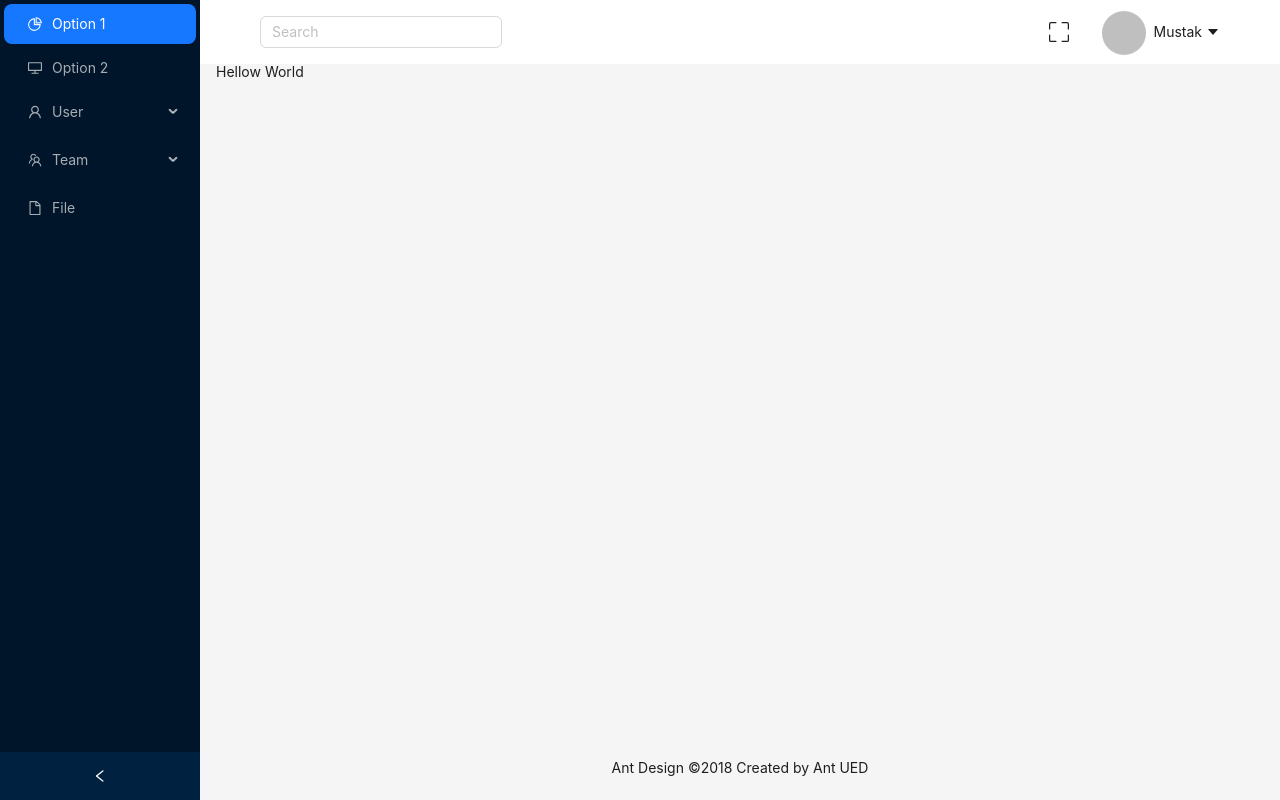
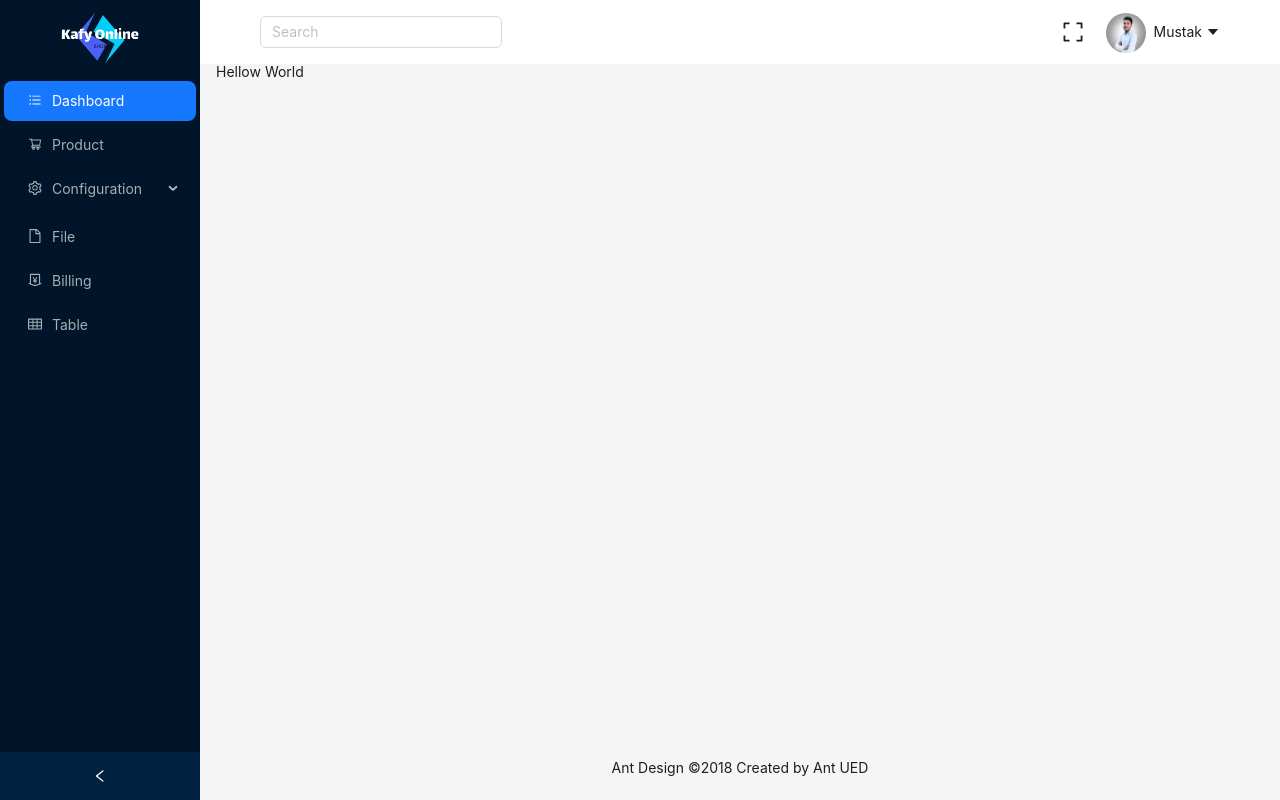
Before and after one commit to MustakAhmedKafy/vue-ant-dashboard, a Vue app: page / in a window 1280 px wide. Built offline with nearby package versions, Linux system fonts and the light colour scheme.

Commit message:
sider menu change

```diff
--- a/src/components/layout/SideBar.vue
+++ b/src/components/layout/SideBar.vue
@@ -1,47 +1,69 @@
 <script setup>
-import { TeamOutlined, PieChartOutlined, DesktopOutlined, UserOutlined, FileOutlined   } from '@ant-design/icons-vue';
-import { ref } from 'vue';
-const collapsed = ref(false);
-const selectedKeys = ref(['1']);
+import {
+  TableOutlined,
+  BarsOutlined,
+  ShoppingCartOutlined,
+  SettingOutlined,
+  FileOutlined,
+  MoneyCollectOutlined
+} from '@ant-design/icons-vue'
+import { ref } from 'vue'
+const collapsed = ref(false)
+const selectedKeys = ref(['1'])
+const logo = 'logo.png'
 </script>
 
 <template>
   <a-layout-sider v-model:collapsed="collapsed" collapsible>
-      <div class="logo" />
+    <div class="logo">
+      <img :src="logo" alt="" />
+    </div>
     <a-menu v-model:selectedKeys="selectedKeys" theme="dark" mode="inline">
       <a-menu-item key="1">
-          <pie-chart-outlined />
-          <span>Option 1</span>
+        <BarsOutlined />
+        <span>Dashboard</span>
       </a-menu-item>
       <a-menu-item key="2">
-          <desktop-outlined />
-          <span>Option 2</span>
+        <ShoppingCartOutlined />
+        <span>Product</span>
       </a-menu-item>
       <a-sub-menu key="sub1">
         <template #title>
           <span>
-              <user-outlined />
-              <span>User</span>
+            <SettingOutlined />
+            <span>Configuration</span>
           </span>
         </template>
-          <a-menu-item key="3">Tom</a-menu-item>
-          <a-menu-item key="4">Bill</a-menu-item>
-          <a-menu-item key="5">Alex</a-menu-item>
+        <a-menu-item key="3">Branch</a-menu-item>
+        <a-menu-item key="4">Create Menu</a-menu-item>
+        <a-menu-item key="5">Item</a-menu-item>
+        <a-menu-item key="6">Discounts</a-menu-item>
+        <a-menu-item key="7">Spalash Screen Image</a-menu-item>
+        <a-menu-item key="8">Add Product Property</a-menu-item>
       </a-sub-menu>
-        <a-sub-menu key="sub2">
-          <template #title>
-            <span>
-              <team-outlined />
-              <span>Team</span>
-            </span>
-          </template>
-          <a-menu-item key="6">Team 1</a-menu-item>
-          <a-menu-item key="8">Team 2</a-menu-item>
-        </a-sub-menu>
+
       <a-menu-item key="9">
         <file-outlined />
         <span>File</span>
       </a-menu-item>
+      <a-menu-item key="9">
+        <MoneyCollectOutlined />
+        <span>Billing</span>
+      </a-menu-item>
+      <a-menu-item key="10">
+        <TableOutlined />
+        <span>Table</span>
+      </a-menu-item>
     </a-menu>
   </a-layout-sider>
 </template>
+
+<style scoped>
+.logo {
+  text-align: center;
+  padding: 10px 0px;
+}
+.logo img {
+  width: 80px;
+}
+</style>
--- a/src/components/layout/TopHeader.vue
+++ b/src/components/layout/TopHeader.vue
@@ -1,6 +1,12 @@
 <script setup>
 import { ref } from 'vue'
-import { CaretDownOutlined, LoginOutlined } from '@ant-design/icons-vue'
+import {
+  CaretDownOutlined,
+  LoginOutlined,
+  ExpandOutlined,
+  UserOutlined
+} from '@ant-design/icons-vue'
+const adminPic = 'admin.jpg'
 const value = ref('')
 const isFullScreen = ref(false)
 const toggleFullScreen = () => {
@@ -47,41 +53,20 @@ const toggleFullScreen = () => {
     </a-menu>
 
     <a-space>
-      <a-menu
-
-        style=""
+      <a-menu style="">
+        <a-button
+          @click="toggleFullScreen"
+          style="border: 0px; display: flex; align-items: center; box-shadow: none; font-size: 20px"
         >
-        <a-button  @click="toggleFullScreen" style="border: 0px; display: flex; align-items: center; margin-right: 10px; box-shadow: none;">
-          <svg
-          xmlns="http://www.w3.org/2000/svg"
-          width="20"
-          height="20"
-          fill="currentColor"
-          class="bi bi-fullscreen"
-          viewBox="0 0 16 16"
-        >
-          <path
-            d="M1.5 1a.5.5 0 0 0-.5.5v4a.5.5 0 0 1-1 0v-4A1.5 1.5 0 0 1 1.5 0h4a.5.5 0 0 1 0 1zM10 .5a.5.5 0 0 1 .5-.5h4A1.5 1.5 0 0 1 16 1.5v4a.5.5 0 0 1-1 0v-4a.5.5 0 0 0-.5-.5h-4a.5.5 0 0 1-.5-.5M.5 10a.5.5 0 0 1 .5.5v4a.5.5 0 0 0 .5.5h4a.5.5 0 0 1 0 1h-4A1.5 1.5 0 0 1 0 14.5v-4a.5.5 0 0 1 .5-.5m15 0a.5.5 0 0 1 .5.5v4a1.5 1.5 0 0 1-1.5 1.5h-4a.5.5 0 0 1 0-1h4a.5.5 0 0 0 .5-.5v-4a.5.5 0 0 1 .5-.5"
-          /></svg>
+          <ExpandOutlined />
         </a-button>
-        </a-menu>
+      </a-menu>
       <a-menu>
         <a-dropdown class="admin-dropdown" placement="bottom">
           <template #overlay>
             <a-menu style="margin-top: -8px">
               <a-menu-item key="ac" style="padding-right: 30px; padding-bottom: 10px">
-                <svg
-                  xmlns="http://www.w3.org/2000/svg"
-                  width="16"
-                  height="16"
-                  fill="currentColor"
-                  class="bi bi-person"
-                  viewBox="0 0 16 16"
-                >
-                  <path
-                    d="M8 8a3 3 0 1 0 0-6 3 3 0 0 0 0 6m2-3a2 2 0 1 1-4 0 2 2 0 0 1 4 0m4 8c0 1-1 1-1 1H3s-1 0-1-1 1-4 6-4 6 3 6 4m-1-.004c-.001-.246-.154-.986-.832-1.664C11.516 10.68 10.289 10 8 10c-2.29 0-3.516.68-4.168 1.332-.678.678-.83 1.418-.832 1.664z"
-                  />
-                </svg>
+                <UserOutlined />
                 <span style="padding-left: 8px" class="gray-menu-item">Account</span>
               </a-menu-item>
               <a-divider class="divider" />
@@ -111,7 +96,8 @@ const toggleFullScreen = () => {
             </a-menu>
           </template>
           <div>
-            <a-avatar focus :size="44"> </a-avatar>
+            <img class="avatar" :src="adminPic" alt="admin" />
+            <!-- <a-avatar focus :size="44"> </a-avatar> -->
             <span class="gray-menu-item" style="margin-left: 8px"
               >Mustak <CaretDownOutlined
             /></span>
@@ -122,6 +108,13 @@ const toggleFullScreen = () => {
   </a-layout-header>
 </template>
 <style scoped>
+
+.avatar {
+  vertical-align: middle;
+  width: 40px;
+  height: 40px;
+  border-radius: 50%;
+}
 .ant-layout-header {
   padding-inline: 60px !important;
 }
```
Also changed, not shown: public/admin.jpg (added), public/logo.png (added). Lines whose indentation alone changed are shown as unchanged.
